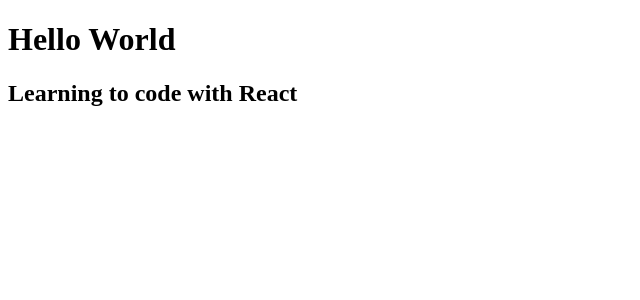
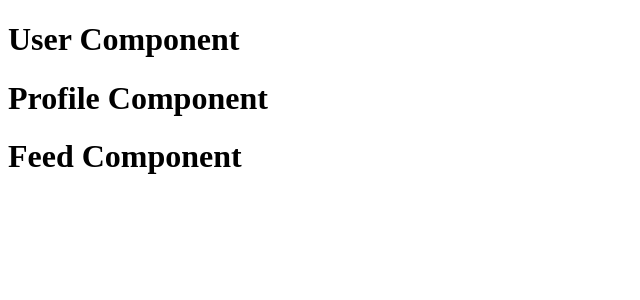
Before and after one commit to Ignaciojcruz/Begining_react, a React (Vite) app in the folder my-react-app/: page / in a window 1280 px wide. Shown: the top 300 px of the page, without its empty margins (0-640 px from the left). Built offline with nearby package versions, Linux system fonts and the light colour scheme.

Commit message:
How to Compose Multiple Components as One

```diff
--- a/my-react-app/src/App.jsx
+++ b/my-react-app/src/App.jsx
@@ -2,16 +2,26 @@
 // import reactLogo from './assets/react.svg'
 // import viteLogo from '/vite.svg'
 //import './App.css'
-import { Fragment } from 'react'
 
 
-function App() {
+export default function ParentComponent() {
   return (
-    <Fragment>
-      <h1>Hello World</h1>
-      <h2>Learning to code with React</h2>
-    </Fragment>
-  )
+    <>
+      <UserComponent />
+      <ProfileComponent />
+      <FeedComponent />
+    </>
+  );
 }
 
-export default App
+function UserComponent() {
+  return <h1> User Component </h1>;
+}
+
+function ProfileComponent() {
+  return <h1> Profile Component </h1>;
+}
+
+function FeedComponent() {
+  return <h1> Feed Component</h1>;
+}
```
